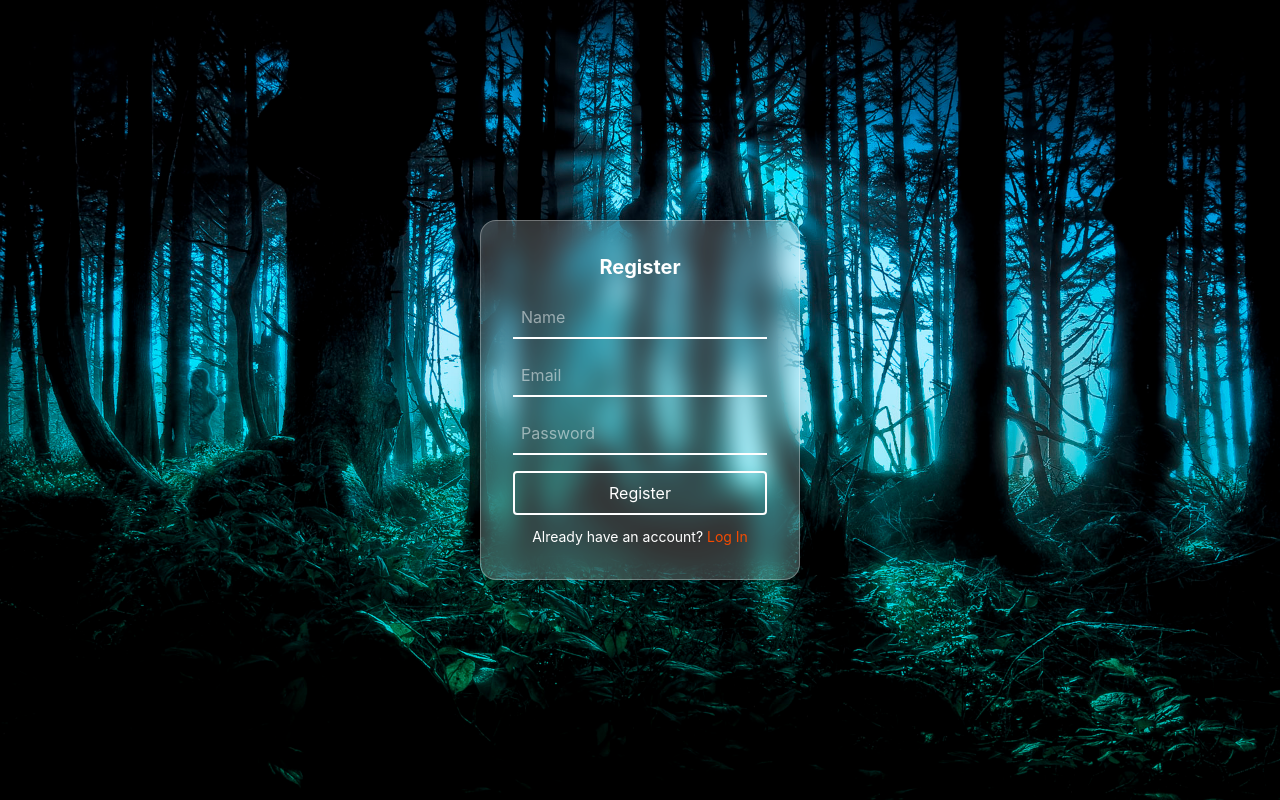
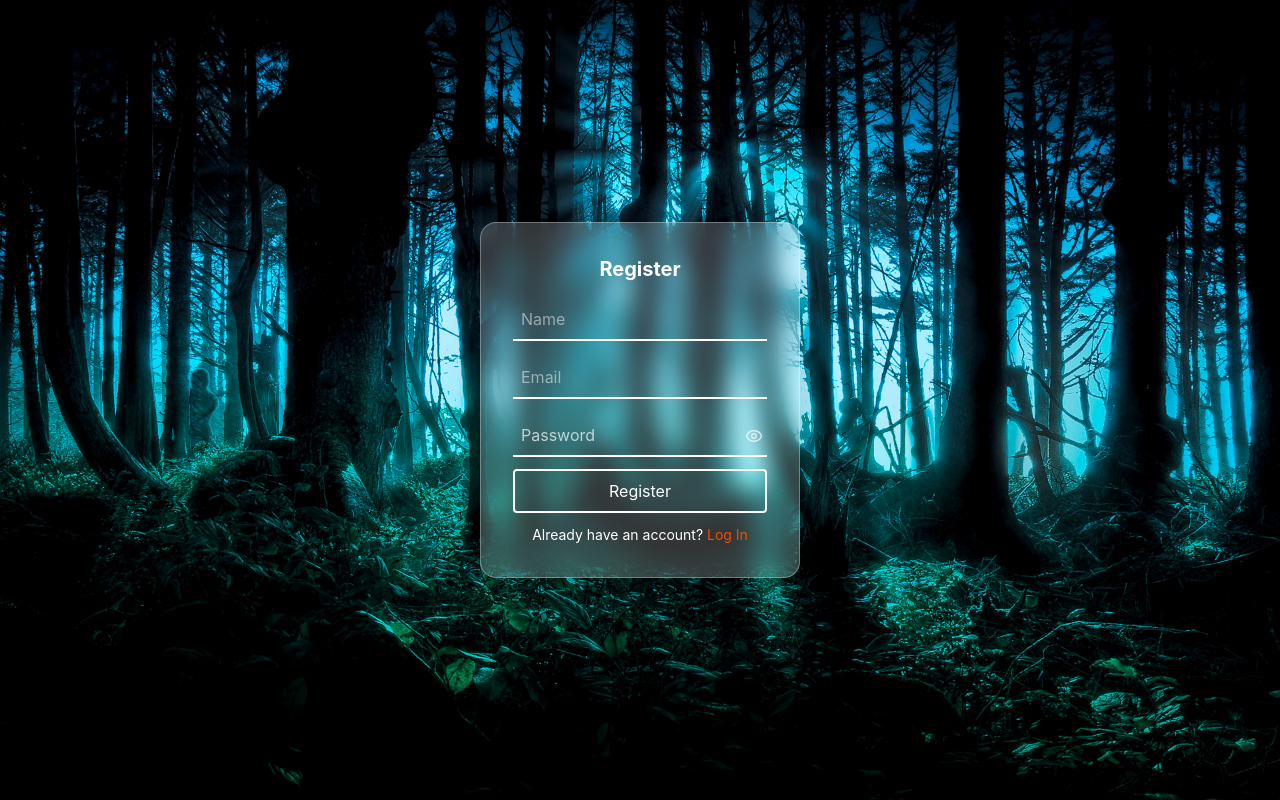
Before and after one commit to KussiyWanza/eloretasks_frontend, a React app: page /register in a window 1280 px wide. Built offline with nearby package versions, Linux system fonts and the light colour scheme; no server answers; the HTML template or start-up script is replaced by a standard one.

Commit message:
updated UI

```diff
--- a/src/pages/Dashboard.jsx
+++ b/src/pages/Dashboard.jsx
@@ -25,10 +25,11 @@ function Dashboard() {
     <div className="min-h-screen bg-gray-100">
       <header className="bg-white rounded-sm shadow-sm">
         <div className="max-w-5xl mx-auto px-6 py-4 flex items-center justify-between">
+
           <h1 className="text-2xl font-bold text-gray-800">Welcome, {user.name}</h1>
           <button
             onClick={handleLogout}
-            className="bg-red-500 hover:bg-red-600 text-white font-medium px-4 py-2 rounded transition-colors"
+            className="bg-red-500 hover:bg-red-600 text-white font-medium px-4 py-2 rounded transition-colors cursor-pointer"
           >
             Log Out
           </button>
--- a/src/pages/Login.jsx
+++ b/src/pages/Login.jsx
@@ -42,22 +42,26 @@ function Login() {
           className="border-b-2 w-full border-white text-white p-2 mb-4 outline-none"
           required
         />
+        <div className="relative mb-3">
   <input
     type={showPassword ? 'text' : 'password'}
     placeholder="Password"
     value={password}
     onChange={(e) => setPassword(e.target.value)}
-          className="border-b-2 w-full border-white text-white p-2 mb-4 outline-none"
+    className="border-b-2 border-white placeholder-white/70 outline-none text-white w-full p-2 pr-10"
     required
   />
 
   <button
   type="button"
   onClick={() => setShowPassword((prev) => !prev)}
-  className="absolute right-3 top-1/2 -translate-y-1/2 text-white/70 hover:text-white m-2 cursor-pointer"
+  className="absolute right-1 top-1/2 -translate-y-1/2 text-white/70 hover:text-white cursor-pointer"
 >
   {showPassword ? <EyeOff size={18} /> : <Eye size={18} />}
 </button>
+</div>
+
+
 
         <button type="submit" className="border-2 border-white text-white w-full py-2 rounded cursor-pointer">
           Log In
--- a/src/pages/Register.jsx
+++ b/src/pages/Register.jsx
@@ -3,6 +3,7 @@ import { useNavigate, Link } from 'react-router-dom'
 import api from '../services/api'
 import { AuthContext } from '../context/AuthContext.jsx'
 import forestBg from '../assets/forest-bg.jpg'
+import { Eye, EyeOff } from 'lucide-react'
 
 function Register() {
   const [name, setName] = useState('')
@@ -11,6 +12,7 @@ function Register() {
   const [error, setError] = useState('')
   const { setAuthData } = useContext(AuthContext)
   const navigate = useNavigate()
+  const [showPassword, setShowPassword] = useState(false)
 
   const handleSubmit = async (e) => {
     e.preventDefault()
@@ -53,14 +55,24 @@ function Register() {
           className="border-b-2 w-full border-white text-white p-2 mb-4 outline-none"
           required
         />
+        <div className="relative mb-3">
   <input
-          type="password"
+    type={showPassword ? 'text' : 'password'}
     placeholder="Password"
     value={password}
     onChange={(e) => setPassword(e.target.value)}
-          className="border-b-2 w-full border-white text-white p-2 mb-4 outline-none"
+    className="border-b-2 border-white placeholder-white/70 text-white w-full p-2 pr-10 outline-none"
     required
   />
+  <button
+    type="button"
+    onClick={() => setShowPassword((prev) => !prev)}
+    className="absolute right-1 top-1/2 -translate-y-1/2 text-white/70 hover:text-white"
+  >
+    {showPassword ? <EyeOff size={18} /> : <Eye size={18} />}
+  </button>
+</div>
+
         <button type="submit" className="border-2 border-white text-white w-full py-2 rounded cursor-pointer">
           Register
         </button>
```
Lines whose indentation alone changed are shown as unchanged.
